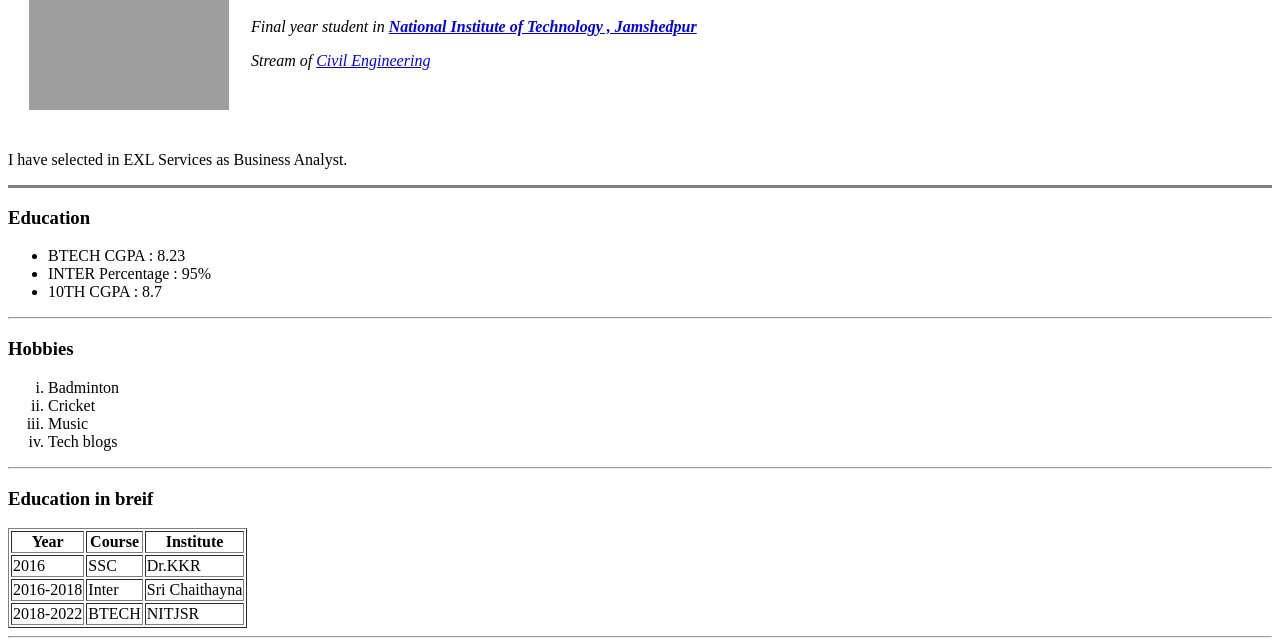
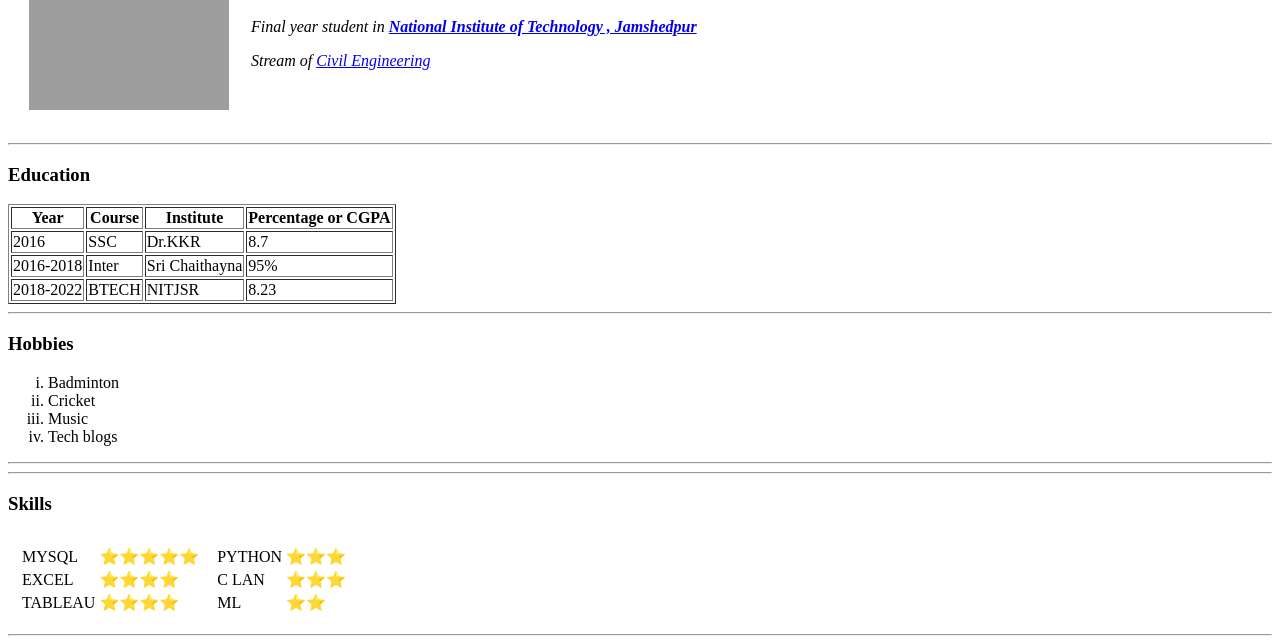
Before and after one commit to Jeshwanth2300/cv, a plain HTML site: page index.html in a window 1280 px wide. Shown: the part 119-760 px from the top of the page. Drawn offline with Linux system fonts and the light colour scheme; grey boxes are pictures that could not be loaded.

Commit message:
Add files via upload

```diff
--- a/index.html
+++ b/index.html
@@ -15,14 +15,38 @@
         <p> <em> Stream of <a href="http://www.nitjsr.ac.in/academics/departments/facultylist.php?deptid=CIVIL"> Civil Engineering </a></em> </p> </td>
       </tr>
     </table>
-        <p> I have selected in EXL Services as Business Analyst.</p>
-    <hr size="3" noshade>
-    <h3> Education</h3>
-    <ul>
-      <li> BTECH  CGPA      : 8.23</li>
-      <li> INTER Percentage : 95%</li>
-      <li> 10TH CGPA        : 8.7</li>
-      </ul>
+      <hr>
+      <h3> Education </h3>
+      <table border="1">
+        <thead>
+          <tr>
+            <th> Year</th>
+            <th> Course</th>
+            <th> Institute</th>
+            <th>Percentage or CGPA </th>
+          </tr>
+        </thead>
+        <tbody>
+          <tr>
+            <td> 2016 </td>
+            <td> SSC</td>
+            <td> Dr.KKR </td>
+            <td>8.7</td>
+          </tr>
+          <tr>
+            <td>2016-2018</td>
+            <td> Inter</td>
+            <td> Sri Chaithayna</td>
+            <td>95%</td>
+          </tr>
+          <tr>
+            <td>2018-2022</td>
+            <td> BTECH</td>
+            <td> NITJSR</td>
+            <td>8.23</td>
+          </tr>
+        </tbody>
+        </table>
       <hr>
     <h3> Hobbies</h3>
     <ol type="i">
@@ -32,33 +56,6 @@
       <li> Tech blogs</li>
     </ol>
     <hr>
-    <h3> Education in breif</h3>
-    <table border="1">
-      <thead>
-        <tr>
-          <th> Year</th>
-          <th> Course</th>
-          <th> Institute</th>
-        </tr>
-      </thead>
-      <tbody>
-        <tr>
-          <td> 2016 </td>
-          <td> SSC</td>
-          <td> Dr.KKR </td>
-        </tr>
-        <tr>
-          <td>2016-2018</td>
-          <td> Inter</td>
-          <td> Sri Chaithayna</td>
-        </tr>
-        <tr>
-          <td>2018-2022</td>
-          <td> BTECH</td>
-          <td> NITJSR</td>
-        </tr>
-      </tbody>
-      </table>
       <hr>
       <h3> Skills</h3>
       <table cellspacing="10">
```
